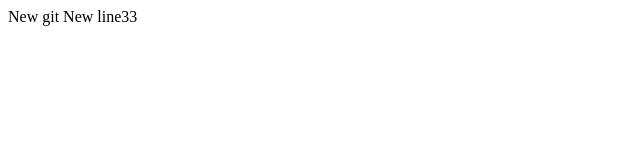
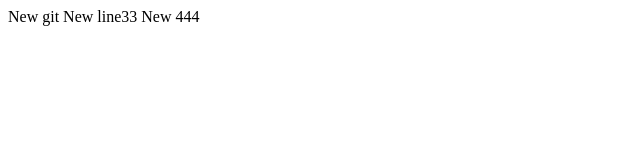
Before and after one commit to ksi81/ClassWork, a plain HTML site: page index.html in a window 1280 px wide. Shown: the full height of the page, 0-640 px from the left. Drawn offline with Linux system fonts and the light colour scheme.

Commit message:
new line
new line

```diff
--- a/index.html
+++ b/index.html
@@ -7,5 +7,6 @@
   <body>
     New git
     New line33
+    New 444
   </body>
 </html>
```
